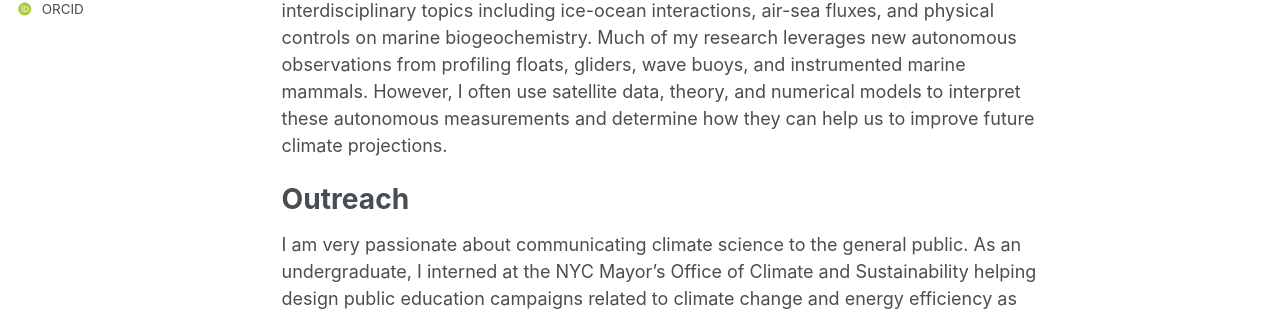
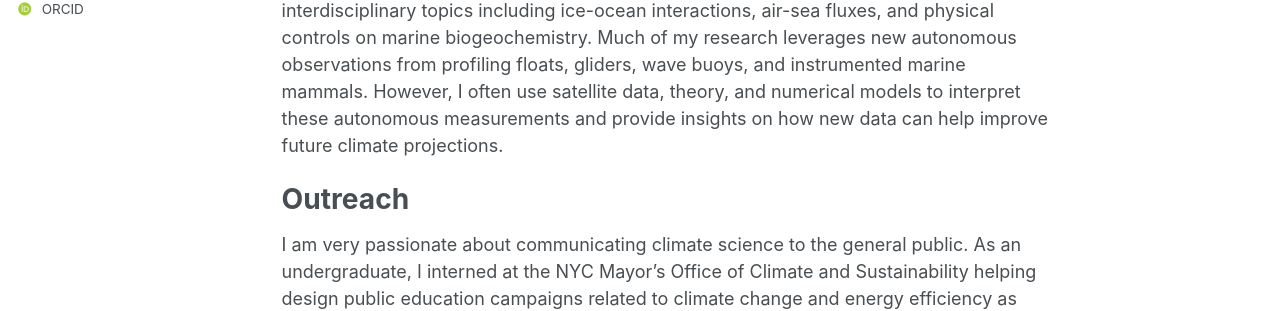
Before and after one commit to cprend/cprend.github.io, a Jekyll site: the page built from _pages/about.md, in a window 1280 px wide and 1343 px high. Shown: the part 492-803 px from the top of the window. Built offline with Jekyll 4.4.1, drawn with Linux system fonts in a browser that asks for light colours; some web fonts are replaced; some of the changed text lies outside the part shown.

Commit message:
Update about.md

```diff
--- a/_pages/about.md
+++ b/_pages/about.md
@@ -11,7 +11,7 @@ I am an [NSF Office of Polar Programs Postdoctoral Fellow](https://www.nsf.gov/g
 
 Research interests
 ======
-The goal of my research, broadly speaking, is to understand the role of the polar oceans in global climate. My background is in physical oceanography, but I work on a range of interdisciplinary topics including ice-ocean interactions, air-sea fluxes, and physical controls on marine biogeochemistry. Much of my research leverages new autonomous observations from profiling floats, gliders, wave buoys, and instrumented marine mammals. However, I often use satellite data, theory, and numerical models to interpret these autonomous measurements and determine how they can help us to improve future climate projections.
+The goal of my research, broadly speaking, is to understand the role of the polar oceans in global climate. My background is in physical oceanography, but I work on a range of interdisciplinary topics including ice-ocean interactions, air-sea fluxes, and physical controls on marine biogeochemistry. Much of my research leverages new autonomous observations from profiling floats, gliders, wave buoys, and instrumented marine mammals. However, I often use satellite data, theory, and numerical models to interpret these autonomous measurements and provide insights on how new data can help improve future climate projections.
 
 Outreach
 ======
```
